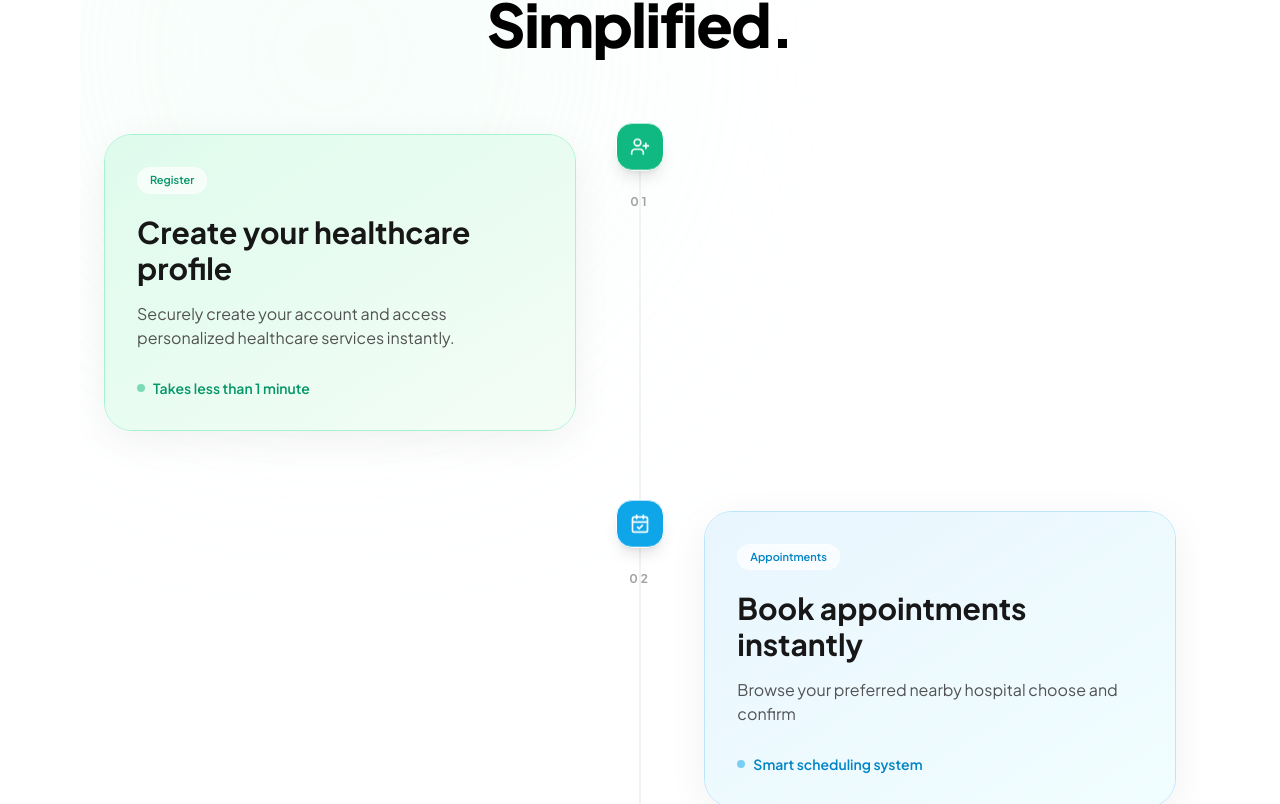
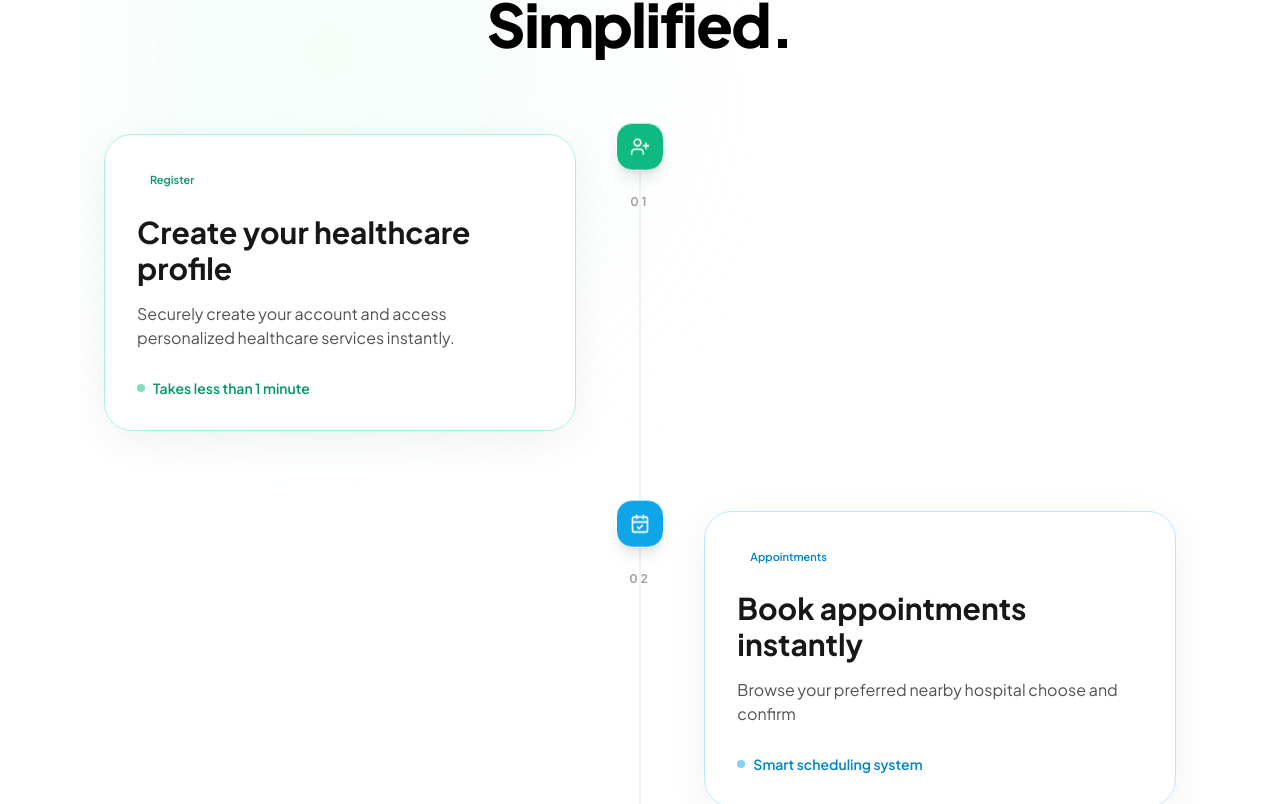
Before and after one commit to muneeskumar007/HYOTA, a React (Vite) app: page / in a window 1280 px wide. Shown: the part 1256-2060 px from the top of the page. Built offline with nearby package versions, Linux system fonts and the light colour scheme.

Commit message:
changed colo r

```diff
--- a/src/components/Hero.jsx
+++ b/src/components/Hero.jsx
@@ -52,7 +52,7 @@ export default function Hero({ onDownloadClick }) {
               className="hero-item"
               style={{ opacity: 0, transform: 'translateY(20px)', transition: 'all 0.6s cubic-bezier(0.16,1,0.3,1)' }}
             >
-              <h1 className="text-4xl md:text-5xl lg:text-[3.4rem] font-extrabold leading-[1.1] tracking-tight text-slate-900">
+              <h1 className="text-5xl md:text-5xl lg:text-[3.4rem] font-extrabold leading-[1.1] tracking-tight text-slate-900">
                  India's first   Stamedome
                 {/* <br /> */}
                 {/* <span className="text-gradient">Ecosystem</span> */}
@@ -63,7 +63,7 @@ export default function Hero({ onDownloadClick }) {
 
             {/* Subtext */}
             <h2
-              className="hero-item text-3xl text-slate-500 leading-relaxed max-w-lg"
+              className="hero-item text-xl text-slate-500 leading-relaxed max-w-lg"
               style={{ opacity: 0, transform: 'translateY(20px)', transition: 'all 0.6s cubic-bezier(0.16,1,0.3,1)' }}
             >
                we believe  healing  happens at home
--- a/src/components/WorkflowSection.jsx
+++ b/src/components/WorkflowSection.jsx
@@ -413,7 +413,8 @@ const timeline = [
     description:
       "Securely create your account and access personalized healthcare services instantly.",
     footer: "Takes less than 1 minute",
-    color: "from-emerald-100 to-green-50",
+    color: "",
+    // from-emerald-100 to-green-50
     accent: "text-emerald-600",
     border: "border-emerald-200",
     dot: "bg-emerald-500",
@@ -426,7 +427,8 @@ const timeline = [
     description:
       "Browse your preferred nearby hospital choose and confirm",
     footer: "Smart scheduling system",
-    color: "from-sky-100 to-cyan-50",
+    color: "",
+    // from-sky-100 to-cyan-50
     accent: "text-sky-600",
     border: "border-sky-200",
     dot: "bg-sky-500",
@@ -439,7 +441,8 @@ const timeline = [
     description:
       "Get professional medical consultation through home visits or secure video sessions.",
     footer: "Accessible from anywhere",
-    color: "from-violet-100 to-fuchsia-50",
+    color: "",
+    // from-violet-100 to-fuchsia-50
     accent: "text-violet-600",
     border: "border-violet-200",
     dot: "bg-violet-500",
@@ -453,7 +456,8 @@ const timeline = [
     description:
       "If your condition needs a senior opinion, your doctor connects live to a specialist at our main hub — right there in your room, no extra booking.",
     footer: "Same visit, instant connection",
-    color: "from-purple-100 to-fuchsia-50",
+    color: "",
+    // from-purple-100 to-fuchsia-50
     accent: "text-purple-600",
     border: "border-purple-200",
     dot: "bg-purple-500",
@@ -466,7 +470,8 @@ const timeline = [
     description:
       "Prescription goes straight to our pharmacy team. Medicines packed and delivered — no trip to a chemist.",
     footer: "Within 60 min of prescription",
-    color: "from-orange-100 to-amber-50",
+    color: "",
+    // from-orange-100 to-amber-50
     accent: "text-orange-600",
     border: "border-orange-200",
     dot: "bg-orange-500",
@@ -479,7 +484,8 @@ const timeline = [
     description:
       "Blood, urine, or swab — our diagnostics technician visits and collects. Results uploaded directly to your app.",
     footer: "Same-day collection",
-    color: "from-cyan-100 to-sky-50",
+    color: "",
+    // from-cyan-100 to-sky-50
     accent: "text-cyan-600",
     border: "border-cyan-200",
     dot: "bg-cyan-500",
@@ -493,7 +499,8 @@ const timeline = [
     description:
       "For tests that need a lab, we send a cab to drop and pick you up — linked to your preferred hospital records.",
     footer: "Dispatched within 30 min",
-    color: "from-red-100 to-orange-50",
+    color: "",
+    // from-red-100 to-orange-50
     accent: "text-red-600",
     border: "border-red-200",
     dot: "bg-red-500",
@@ -507,7 +514,8 @@ const timeline = [
     description:
       "If hospital-level care is needed, we dispatch immediately to your preferred hospital with your medical history shared in advance.",
     footer: "Immediate response system",
-    color: "from-rose-100 to-pink-50",
+    color: "0",
+    // from-rose-100 to-pink-5
     accent: "text-rose-600",
     border: "border-rose-200",
     dot: "bg-rose-500",
```
